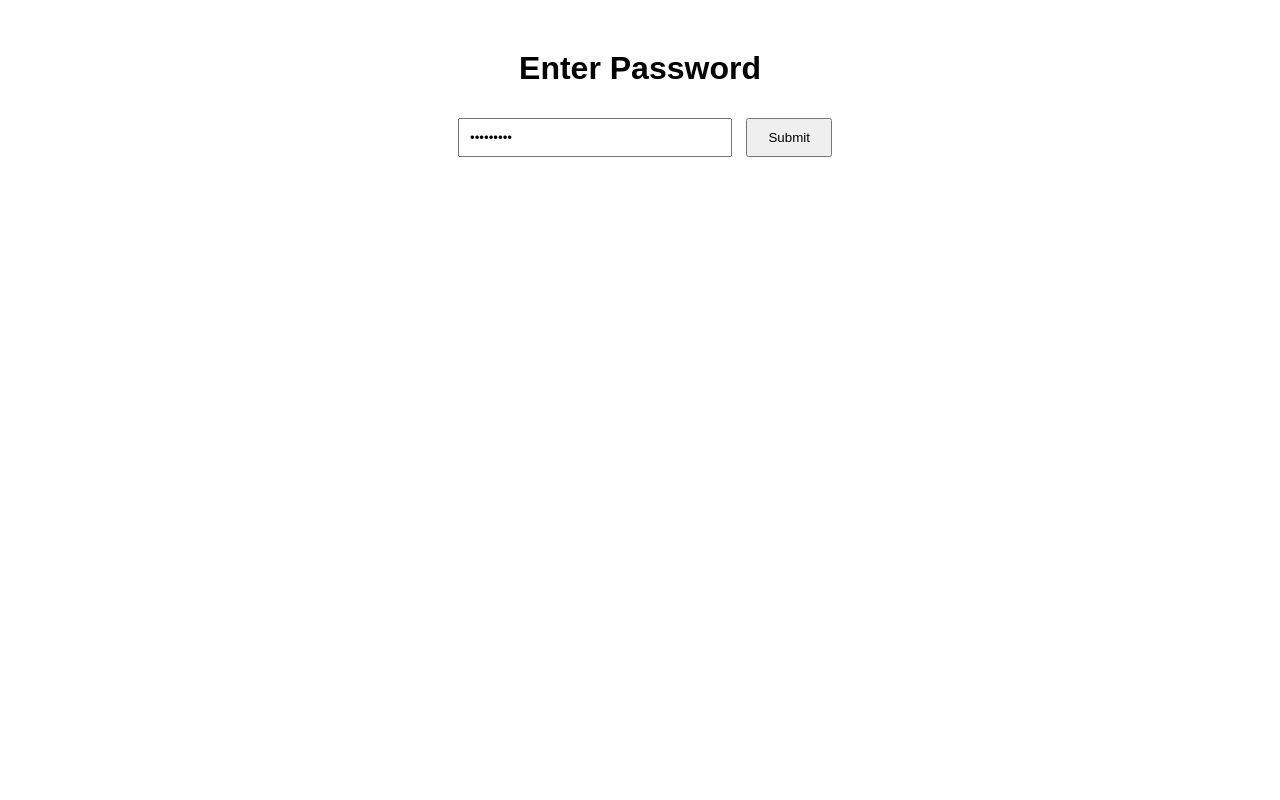
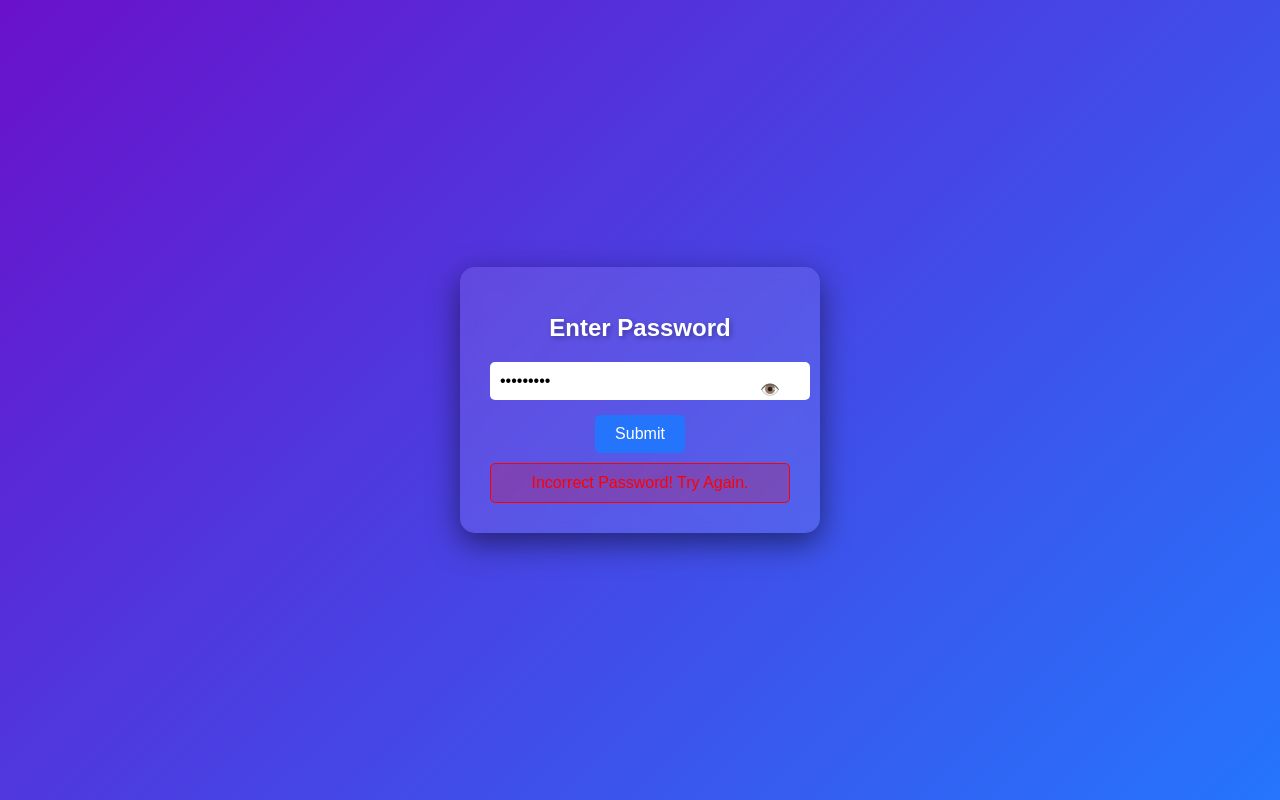
Before and after one commit to The-Lamp/Future, a plain HTML site: page index.html in a window 1280 px wide. Both pictures are taken after typing "Sample123" into the empty fields and a click on the button "Submit". Drawn offline with Linux system fonts and the light colour scheme.

Commit message:
Update index.html

```diff
--- a/index.html
+++ b/index.html
@@ -5,47 +5,134 @@
   <meta name="viewport" content="width=device-width, initial-scale=1.0">
   <title>Secure Access</title>
   <style>
-    body { font-family: Arial, sans-serif; text-align: center; margin-top: 50px; }
-    input { padding: 10px; margin: 10px; width: 250px; }
-    button { padding: 10px 20px; }
+    /* General Styling */
+    body {
+      font-family: 'Arial', sans-serif;
+      display: flex;
+      justify-content: center;
+      align-items: center;
+      min-height: 100vh;
+      margin: 0;
+      background: linear-gradient(135deg, #6a11cb, #2575fc);
+      color: #fff;
+    }
+
+    #container {
+      background: rgba(255, 255, 255, 0.1);
+      backdrop-filter: blur(10px);
+      padding: 30px;
+      border-radius: 15px;
+      box-shadow: 0 10px 30px rgba(0, 0, 0, 0.5);
+      width: 300px;
+      text-align: center;
+    }
+
+    h1 {
+      font-size: 24px;
+      margin-bottom: 20px;
+      text-shadow: 2px 2px 5px rgba(0, 0, 0, 0.3);
+    }
+
+    input {
+      width: 100%;
+      padding: 10px;
+      border: none;
+      border-radius: 5px;
+      margin-bottom: 15px;
+      font-size: 16px;
+      outline: none;
+    }
+
+    button {
+      background: #2575fc;
+      color: #fff;
+      padding: 10px 20px;
+      border: none;
+      border-radius: 5px;
+      cursor: pointer;
+      font-size: 16px;
+      transition: background 0.3s ease;
+    }
+
+    button:hover {
+      background: #6a11cb;
+    }
+
+    .error {
+      display: none;
+      margin-top: 10px;
+      padding: 10px;
+      background: rgba(255, 0, 0, 0.2);
+      color: red;
+      border: 1px solid red;
+      border-radius: 5px;
+      animation: shake 0.5s;
+    }
+
+    .toggle-btn {
+      position: relative;
+      cursor: pointer;
+      float: right;
+      margin-top: -35px;
+      margin-right: 10px;
+      color: #6a11cb;
+      transition: color 0.3s;
+    }
+
+    .toggle-btn:hover {
+      color: #2575fc;
+    }
+
+    /* Animations */
+    @keyframes shake {
+      0% { transform: translateX(0); }
+      25% { transform: translateX(-5px); }
+      50% { transform: translateX(5px); }
+      75% { transform: translateX(-5px); }
+      100% { transform: translateX(0); }
+    }
   </style>
 </head>
 <body>
-  <div id="password-form">
+  <div id="container">
     <h1>Enter Password</h1>
-    <input type="password" id="password" placeholder="Enter password">
+    <div style="position: relative;">
+      <input type="password" id="password" placeholder="Enter your password">
+      <span class="toggle-btn" onclick="togglePassword()">👁️</span>
+    </div>
     <button onclick="checkPassword()">Submit</button>
-  </div>
-
-  <div id="access-granted" style="display: none;">
-    <h1>Your section door is open</h1>
-    <button onclick="redirectToSecrets()">Click here</button>
+    <div class="error" id="error-box">Incorrect Password! Try Again.</div>
   </div>
 
   <script>
     const CORRECT_PASSWORD = "myworld2507";
 
-    // Check if password is already saved
-    if (sessionStorage.getItem('authenticated')) {
-      document.getElementById('password-form').style.display = 'none';
-      document.getElementById('access-granted').style.display = 'block';
-    }
-
-    // Function to check password
-    function checkPassword() {
-      const enteredPassword = document.getElementById('password').value;
-      if (enteredPassword === CORRECT_PASSWORD) {
-        sessionStorage.setItem('authenticated', 'true');
-        document.getElementById('password-form').style.display = 'none';
-        document.getElementById('access-granted').style.display = 'block';
+    // Function to toggle password visibility
+    function togglePassword() {
+      const passwordInput = document.getElementById('password');
+      const toggleBtn = document.querySelector('.toggle-btn');
+      if (passwordInput.type === "password") {
+        passwordInput.type = "text";
+        toggleBtn.textContent = "🙈";
       } else {
-        alert("Incorrect Password!");
+        passwordInput.type = "password";
+        toggleBtn.textContent = "👁️";
       }
     }
 
-    // Redirect to a secrets page
-    function redirectToSecrets() {
-      window.location.href = "Plans.html"; // Change this to your default secrets page
+    // Function to check the entered password
+    function checkPassword() {
+      const enteredPassword = document.getElementById('password').value;
+      const errorBox = document.getElementById('error-box');
+      if (enteredPassword === CORRECT_PASSWORD) {
+        sessionStorage.setItem('authenticated', 'true');
+        window.location.href = "Plans.html"; // Redirect to secrets page
+      } else {
+        errorBox.style.display = "block";
+        setTimeout(() => {
+          errorBox.style.display = "none";
+        }, 3000); // Hide error after 3 seconds
+      }
     }
   </script>
 </body>
```
